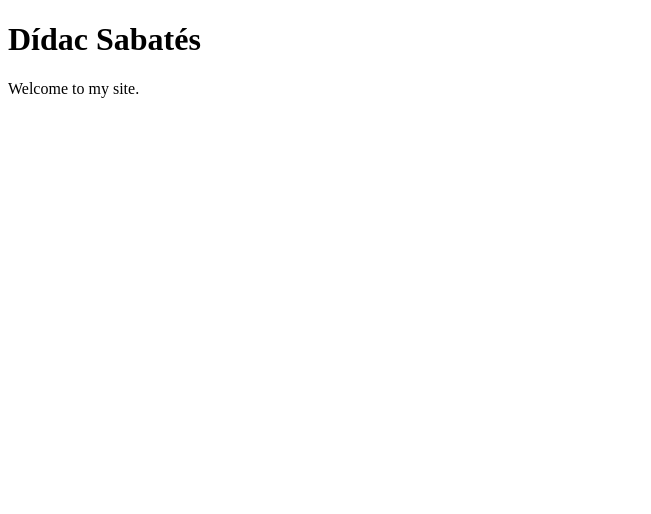
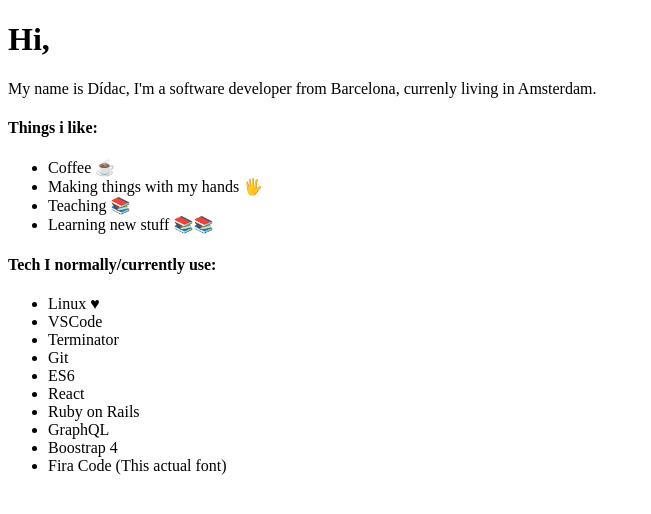
Before and after one commit to sabatesduran/portfolio, a Gatsby site: page / in a window 1280 px wide. Shown: the whole page, without its empty margins (0-651 px from the left). Built offline with nearby package versions, Linux system fonts and the light colour scheme; Gatsby itself is replaced by a stand-in of ours.

Commit message:
Update front page

```diff
--- a/src/pages/index.js
+++ b/src/pages/index.js
@@ -3,8 +3,33 @@
 
 const IndexPage = () => (
   <div>
-    <h1>Dídac Sabatés</h1>
-    <p>Welcome to my site.</p>
+    <h1>Hi,</h1>
+    <p>
+      My name is Dídac, I'm a software developer from Barcelona, currenly living
+      in Amsterdam.
+    </p>
+
+    <h4>Things i like:</h4>
+    <ul>
+      <li>Coffee ☕</li>
+      <li>Making things with my hands 🖐️</li>
+      <li>Teaching 📚</li>
+      <li>Learning new stuff 📚📚</li>
+    </ul>
+
+    <h4>Tech I normally/currently use: </h4>
+    <ul>
+      <li>Linux &hearts;</li>
+      <li>VSCode</li>
+      <li>Terminator</li>
+      <li>Git</li>
+      <li>ES6</li>
+      <li>React</li>
+      <li>Ruby on Rails</li>
+      <li>GraphQL</li>
+      <li>Boostrap 4</li>
+      <li>Fira Code (This actual font)</li>
+    </ul>
   </div>
 );
 
--- a/src/styles/_header.scss
+++ b/src/styles/_header.scss
@@ -13,6 +13,7 @@
     .nav {
       display: flex;
       align-items: center;
+      flex-wrap: wrap;
       .logo {
         width: 50px;
       }
```
